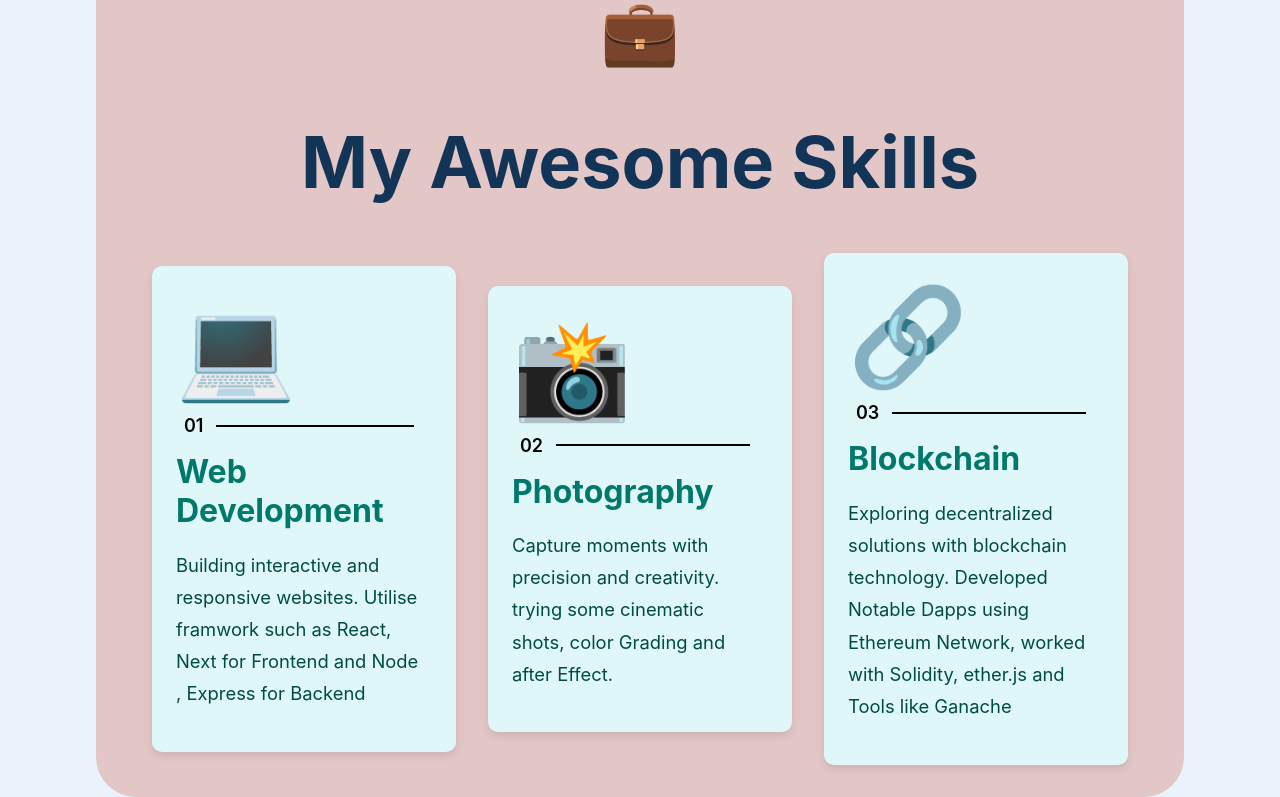
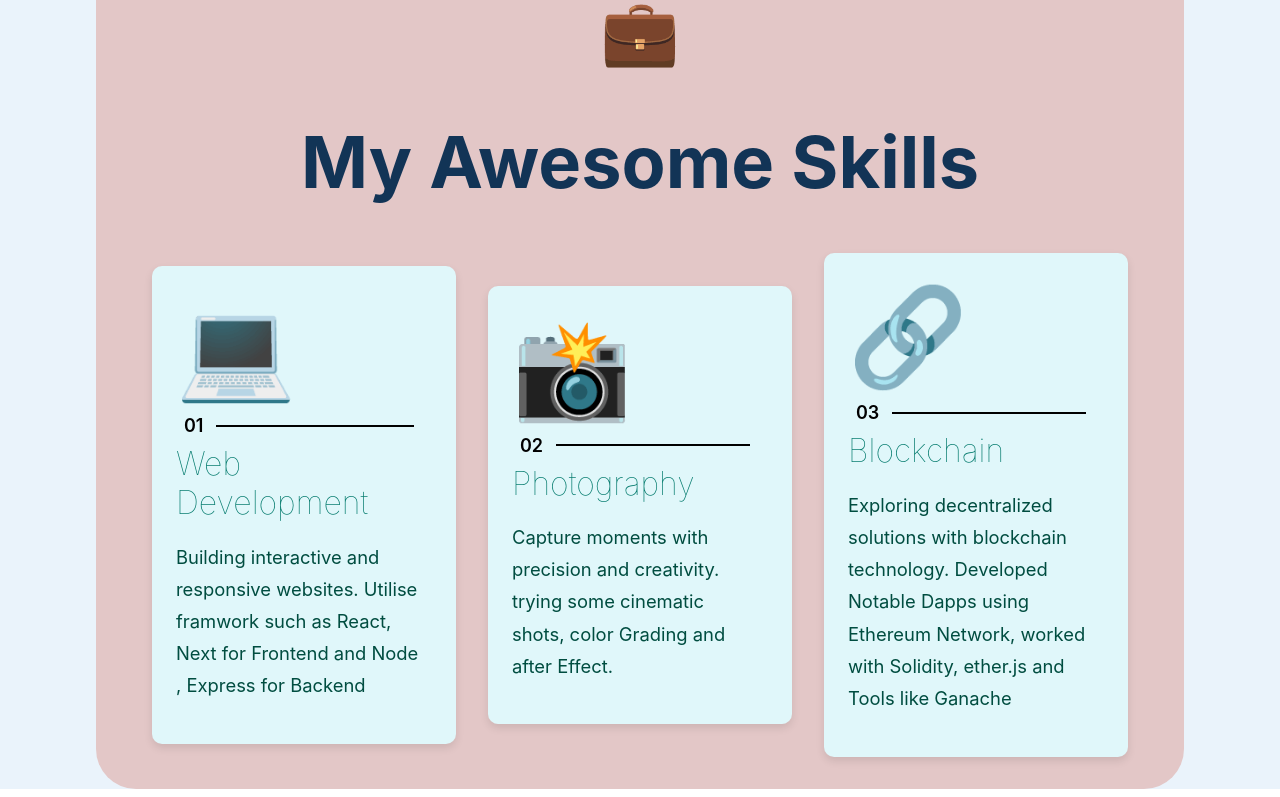
Before and after one commit to AbhirajkarBajpai/Abhirajkar_Portfolio, a React (Create React App) app: page / in a window 1280 px wide. Shown: the part 920-1717 px from the top of the page. Built offline with nearby package versions, Linux system fonts and the light colour scheme.

Commit message:
curve Effect

```diff
--- a/src/components/Skills.css
+++ b/src/components/Skills.css
@@ -80,11 +80,68 @@
     border-top: 2px solid #000;
   }
 
-.skill-card h2 {
+/* .skill-card h2 {
   font-size: 2rem;
   margin: 1rem 0;
   color: #00796b;
+} */
+
+/* text hover effect starts here  */
+.skill_a {
+  font-size: 2rem;
+  margin: 1rem 0;
+  color: #00796b;
+  text-decoration: none;
 }
+
+.skill_a span {
+  font-weight: 100;
+  transition: all 0.5s;
+}
+
+.skill_a span:nth-child(2) {
+  transition-delay: 0.1s;
+}
+
+.skill_a span:nth-child(3) {
+  transition-delay: 0.2s;
+}
+
+.skill_a span:nth-child(4) {
+  transition-delay: 0.3s;
+}
+
+.skill_a:hover span {
+  font-weight: 700;
+}
+
+.skill_a:hover span:nth-child(4) {
+  transition-delay: 0.3s;
+}
+
+.skill_a:hover span:nth-child(3) {
+  transition-delay: 0.2s;
+}
+
+.skill_a:hover span:nth-child(2) {
+  transition-delay: 0.1s;
+}
+
+.skill_a:hover span:nth-child(1) {
+  transition-delay: 0s;
+}
+
+.skill_a.hover-shadow:hover {
+  color: #000;
+  text-shadow: 1px 1px 0px #ddd, 2px 2px 0px #ddd, 3px 3px 0px #ddd;
+}
+
+.skill_a.hover-color:hover {
+  color: #000;
+  border-color: darkmagenta;
+}
+
+/* text hover effect ends  */
 
 .skill-card p {
   font-size: 1.15rem;
--- a/src/components/Skills.jsx
+++ b/src/components/Skills.jsx
@@ -3,6 +3,15 @@ import './Skills.css';
 function SkillsSection() {
     // Reference : https://alvarotrigo.com/blog/css-animations-scroll/
   const sectionRef = useRef(null);
+  const DynamicLink = ({ word }) => {
+    return (
+      <a href="" className="skill_a hover-shadow hover-color">
+        {word.split('').map((letter, index) => (
+          <span key={index}>{letter}</span>
+        ))}
+      </a>
+    )
+  }
 
   useEffect(() => {
     const section = sectionRef.current;
@@ -43,19 +52,19 @@ function SkillsSection() {
       <div className="skill-card">
           <span role="img" aria-label="web-development" className="emoji">💻</span>
           <div className='skill_serial'><span>01</span><hr/></div>
-          <h2>Web Development</h2>
+          <DynamicLink word='Web Development'/>
           <p>Building interactive and responsive websites. Utilise framwork such as React, Next for Frontend and Node , Express for Backend</p>
         </div>
         <div className="skill-card">
           <span role="img" aria-label="photography" className="emoji">📸</span>
           <div className='skill_serial'><span>02</span><hr/></div>
-          <h2>Photography</h2>
+          <DynamicLink word='Photography'/>
           <p>Capture moments with precision and creativity. trying some cinematic shots, color Grading and after Effect.</p>
         </div>
         <div className="skill-card">
           <span role="img" aria-label="blockchain" className="emoji">🔗</span>
           <div className='skill_serial'><span>03</span><hr/></div>
-          <h2>Blockchain</h2>
+          <DynamicLink word='Blockchain'/>
           <p>Exploring decentralized solutions with blockchain technology. Developed Notable Dapps using Ethereum Network, worked with Solidity, ether.js and Tools like Ganache</p>
         </div>
       </div>
```
